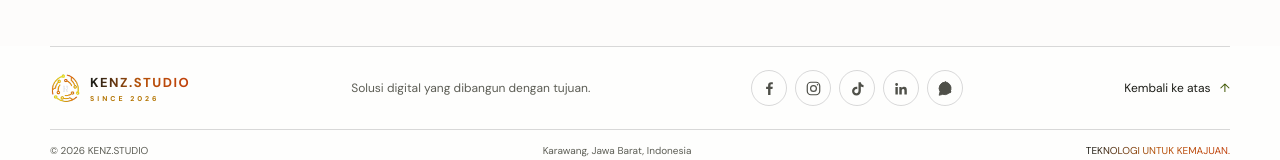
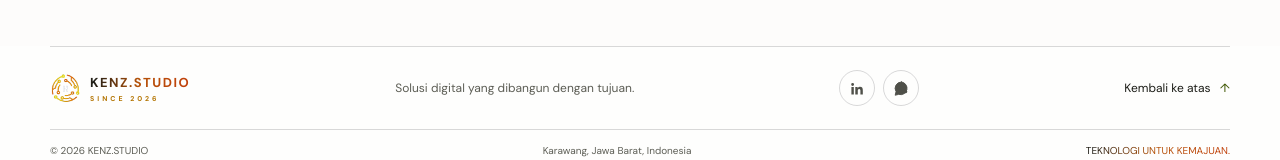
Before and after one commit to Yudhae94/YEP.studio, a website: page index.html in a window 1280 px wide. Shown: the part 3996-4156 px from the top of the page. Drawn offline with Linux system fonts and the light colour scheme.

Commit message:
Remove Facebook Instagram TikTok links, keep LinkedIn and WhatsApp

```diff
--- a/index.html
+++ b/index.html
@@ -409,33 +409,6 @@
         <p>Solusi digital yang dibangun dengan tujuan.</p>
         <nav class="social-links" aria-label="Media sosial KENZ.STUDIO">
           <a
-            href="https://web.facebook.com/yudha.eka.pratama.381453/"
-            target="_blank"
-            rel="noopener noreferrer"
-            aria-label="Facebook"
-            title="Facebook"
-          >
-            <svg viewBox="0 0 24 24" aria-hidden="true"><path d="M13.4 21v-8.2h2.8l.4-3.2h-3.2v-2c0-.9.3-1.5 1.6-1.5h1.7V3.2c-.3 0-1.3-.2-2.5-.2-2.5 0-4.2 1.5-4.2 4.3v2.3H7.2v3.2H10V21h3.4Z"></path></svg>
-          </a>
-          <a
-            href="https://www.instagram.com/yudhae94/"
-            target="_blank"
-            rel="noopener noreferrer"
-            aria-label="Instagram"
-            title="Instagram"
-          >
-            <svg viewBox="0 0 24 24" aria-hidden="true"><rect x="3.2" y="3.2" width="17.6" height="17.6" rx="5.2"></rect><circle cx="12" cy="12" r="4.1"></circle><circle class="social-dot" cx="17.7" cy="6.7" r="1.1"></circle></svg>
-          </a>
-          <a
-            href="https://www.tiktok.com/@yudhae_94"
-            target="_blank"
-            rel="noopener noreferrer"
-            aria-label="TikTok"
-            title="TikTok"
-          >
-            <svg viewBox="0 0 24 24" aria-hidden="true"><path d="M16.7 3c.3 2.3 1.6 3.7 3.8 3.9v3.2a9.2 9.2 0 0 1-3.8-1.1v6.7a6.2 6.2 0 1 1-6.2-6.2c.4 0 .8 0 1.2.1v3.5a2.9 2.9 0 1 0 1.7 2.6V3h3.3Z"></path></svg>
-          </a>
-          <a
             href="https://www.linkedin.com/in/yudha-eka-pratama-3a3a57129/"
             target="_blank"
             rel="noopener noreferrer"
```
